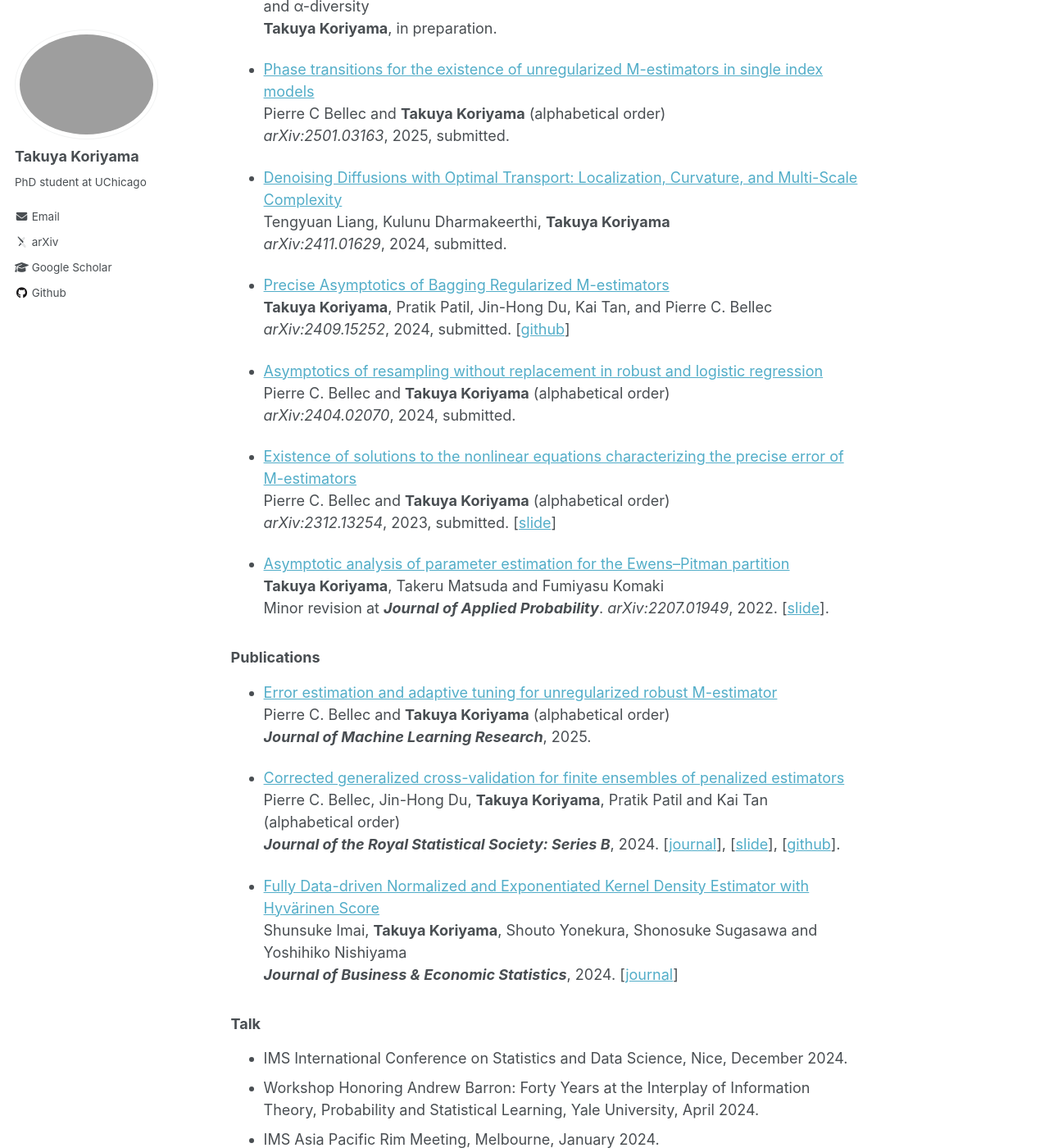
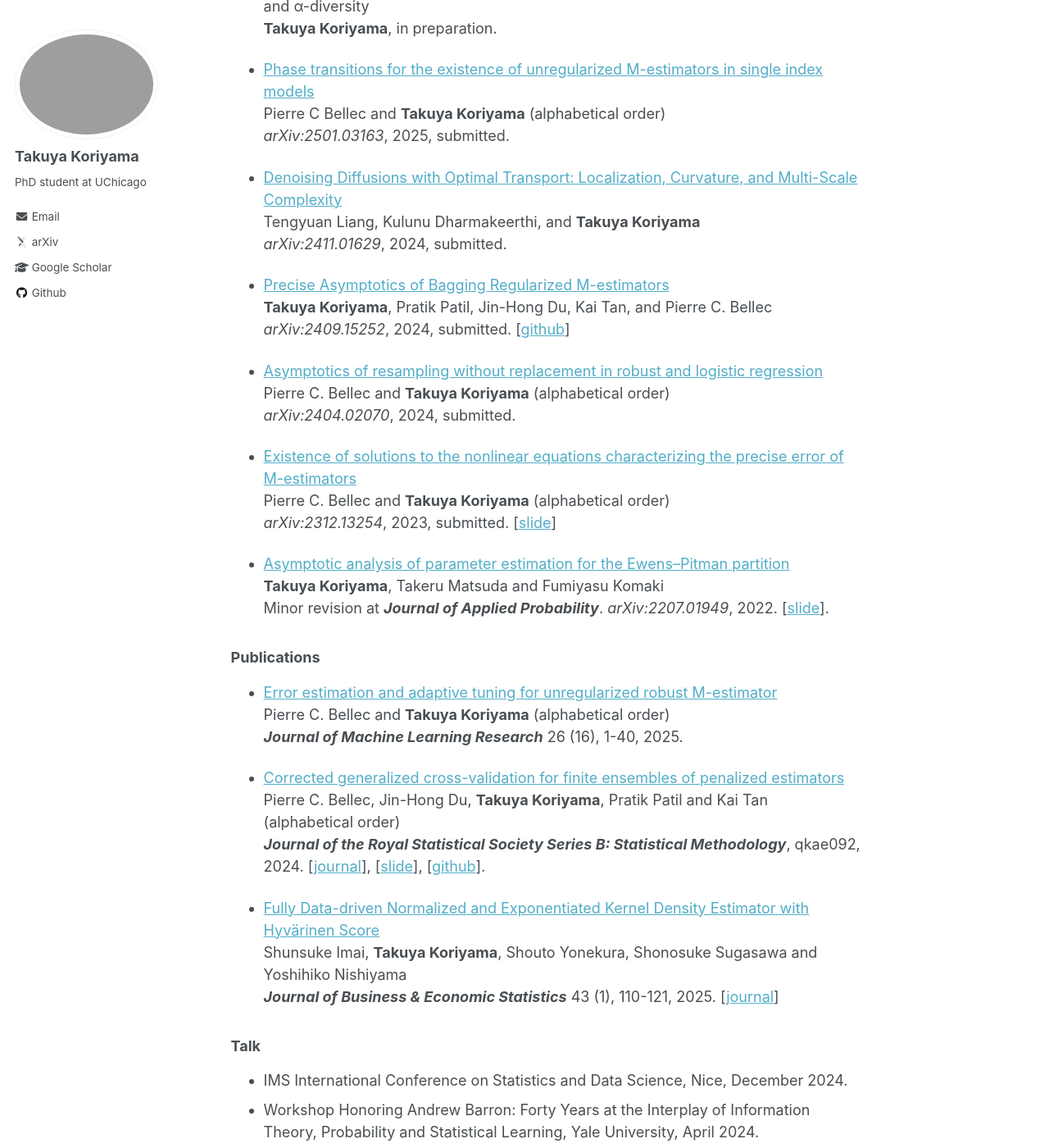
Before and after one commit to TakuyaKoriyama/takuyakoriyama.github.io, a Jekyll site: the page built from _pages/about.md, in a window 1280 px wide and 1400 px high, scrolled down 708 px. Shown: the whole window at 82% size. Built offline with Jekyll 4.4.1, drawn with Linux system fonts in a browser that asks for light colours; some web fonts are replaced.

Commit message:
Update about.md

```diff
--- a/_pages/about.md
+++ b/_pages/about.md
@@ -38,7 +38,7 @@ Pierre C Bellec and __Takuya Koriyama__ (alphabetical order)\\
 *arXiv:2501.03163*, 2025, submitted.
 
 * [Denoising Diffusions with Optimal Transport: Localization, Curvature, and Multi-Scale Complexity](https://arxiv.org/abs/2411.01629)\\
-Tengyuan Liang, Kulunu Dharmakeerthi, __Takuya Koriyama__\\
+Tengyuan Liang, Kulunu Dharmakeerthi, and __Takuya Koriyama__\\
 *arXiv:2411.01629*, 2024, submitted.
 
 * [Precise Asymptotics of Bagging Regularized M-estimators](https://arxiv.org/abs/2409.15252)\\
@@ -60,20 +60,15 @@ Minor revision at __*Journal of Applied Probability*__. *arXiv:2207.01949*, 2022
 ### Publications
 * [Error estimation and adaptive tuning for unregularized robust M-estimator](https://jmlr.org/papers/v26/24-0060.html)\\
 Pierre C. Bellec and __Takuya Koriyama__ (alphabetical order) \\
-__*Journal of Machine Learning Research*__, 2025.
+__*Journal of Machine Learning Research*__ 26 (16), 1-40, 2025.
 
 * [Corrected generalized cross-validation for finite ensembles of penalized estimators](https://arxiv.org/abs/2310.01374)\\
 Pierre C. Bellec, Jin-Hong Du, __Takuya Koriyama__, Pratik Patil and Kai Tan (alphabetical order) \\
-__*Journal of the Royal Statistical Society: Series B*__, 2024. [[journal](https://doi.org/10.1093/jrsssb/qkae092)], [[slide](../files/slide_cgcv.pdf)], [[github](https://github.com/kaitan365/CorrectedGCV)].
+__*Journal of the Royal Statistical Society Series B: Statistical Methodology*__, qkae092, 2024. [[journal](https://doi.org/10.1093/jrsssb/qkae092)], [[slide](../files/slide_cgcv.pdf)], [[github](https://github.com/kaitan365/CorrectedGCV)].
 
 * [Fully Data-driven Normalized and Exponentiated Kernel Density Estimator with Hyvärinen Score](https://arxiv.org/abs/2212.00984)\\
 Shunsuke Imai, __Takuya Koriyama__, Shouto Yonekura, Shonosuke Sugasawa and Yoshihiko Nishiyama\\
-__*Journal of Business & Economic Statistics*__, 2024. [[journal](https://www.tandfonline.com/doi/full/10.1080/07350015.2024.2326149?casa_token=_YOXJFqGXa0AAAAA%3AZCueJ9QbEp0N1Yvh8Bm0ieEefDcQECfZyzYWfPd2KTI_yxy9l7rt0cja6c5I4cyVJuAT7q2sfTzo)]
-
-<!-- ### Working paper
-* Parameter estimation of Gibbs-partitions with quasi-likelihood: stable martingale CLT and alpha-diversity\\
-__Takuya Koriyama__
- -->
+__*Journal of Business & Economic Statistics*__ 43 (1), 110-121, 2025. [[journal](https://www.tandfonline.com/doi/full/10.1080/07350015.2024.2326149?casa_token=_YOXJFqGXa0AAAAA%3AZCueJ9QbEp0N1Yvh8Bm0ieEefDcQECfZyzYWfPd2KTI_yxy9l7rt0cja6c5I4cyVJuAT7q2sfTzo)]
 
 
 ### Talk
```
